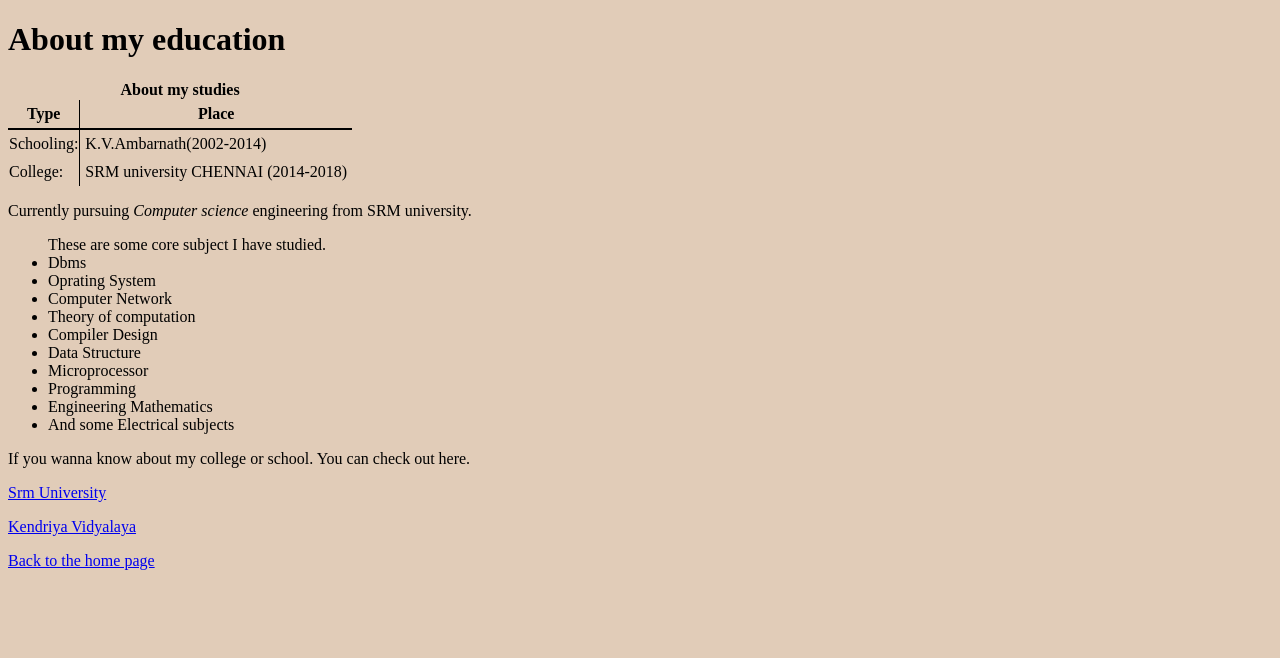
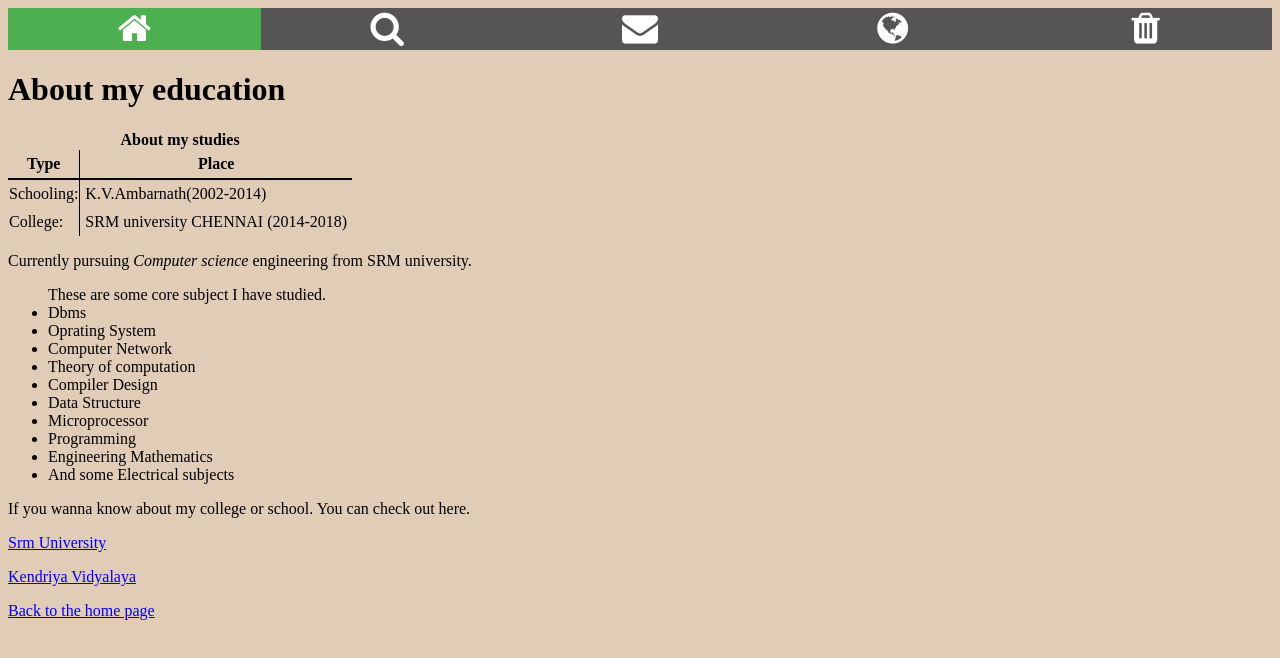
Before and after one commit to shivanshjoshi/shivanshjoshi.github.io, a plain HTML site: page education.html in a window 1280 px wide. Drawn offline with Linux system fonts and the light colour scheme.

Commit message:
menu baar

```diff
--- a/education.html
+++ b/education.html
@@ -5,9 +5,17 @@
 	<title>
 		AboutMe
 	</title>
-	<link rel="stylesheet" type="text/css" href="style.css">
+	<link rel="stylesheet" type="text/css" href="stylesheet.css">
+	<link rel="stylesheet" href="https://cdnjs.cloudflare.com/ajax/libs/font-awesome/4.7.0/css/font-awesome.min.css">
 </head>
 <body style= "background-color: #E1CCB8">
+	<div class="icon-bar">
+  <a class="active" href="index.html"><i class="fa fa-home"></i></a>
+  <a href="image.html"><i class="fa fa-search"></i></a>
+  <a href="education.html"><i class="fa fa-envelope"></i></a>
+  <a href="#"><i class="fa fa-globe"></i></a>
+  <a href="#"><i class="fa fa-trash"></i></a>
+</div>
 	<h1>About my education</h1>
 	<table style="border-collapse: collapse">
 		<thead>
--- a/stylesheet.css
+++ b/stylesheet.css
@@ -24,3 +24,26 @@ background-repeat: no-repeat;
 table, td {
 	border: 1px;
 }
+.icon-bar {
+    width: 100%; /* Full-width */
+    background-color: #555; /* Dark-grey background */
+    overflow: auto; /* Overflow due to float */
+}
+
+.icon-bar a {
+    float: left; /* Float links side by side */
+    text-align: center; /* Center-align text */
+    width: 20%; /* Equal width (5 icons with 20% width each = 100%)
+    padding: 12px 0; /* Some top and bottom padding */
+    transition: all 0.3s ease; /* Add transition for hover effects */
+    color: white; /* White text color */
+    font-size: 36px; /* Increased font size */
+}
+
+.icon-bar a:hover {
+    background-color: #000; /* Add a hover color */
+}
+
+.active {
+    background-color: #4CAF50; /* Add an active/current color */
+}
```
Also changed, not shown: image.html (+9 -1 lines), index.html (+8 -0 lines).
